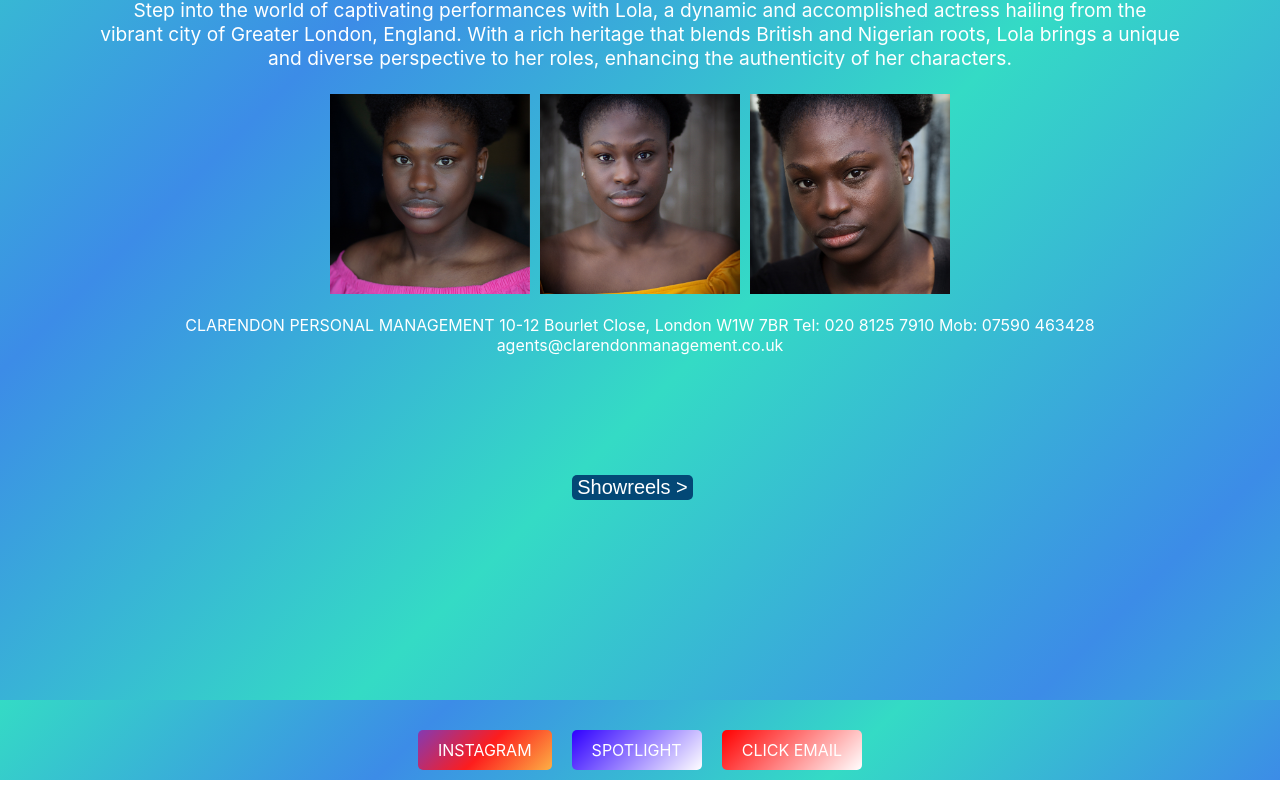
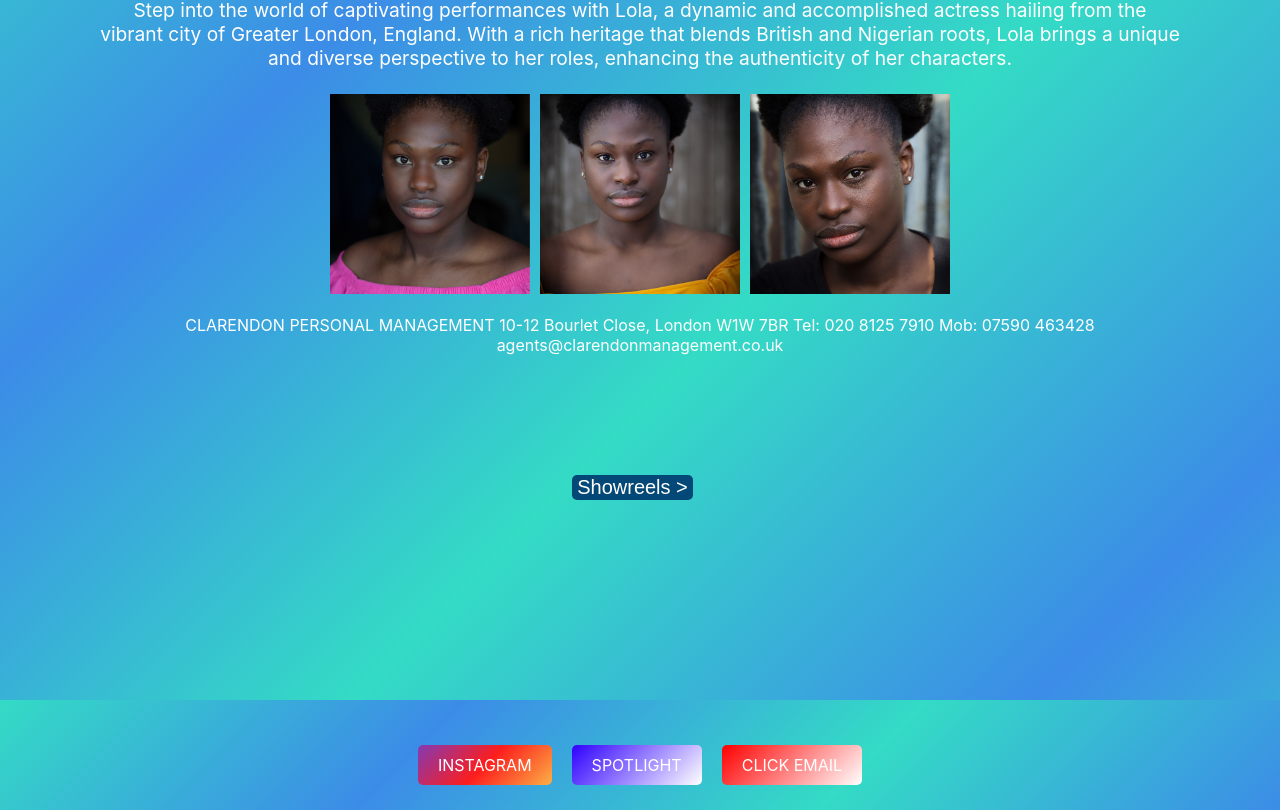
Before and after one commit to bbusari01/lola_website, a React (Create React App) app in the folder portfolio/: page / in a window 1280 px wide. Shown: the part 402-1212 px from the top of the page. Before the commit the page ends 1182 px from the top, so only its background shows below. Built offline with nearby package versions, Linux system fonts and the light colour scheme.

Commit message:
small update

```diff
--- a/portfolio/src/App.css
+++ b/portfolio/src/App.css
@@ -176,5 +176,5 @@ video {
 .App-footer {
   background: linear-gradient(135deg, #34dbc5, #3c8ce7, #34dbc5, #3c8ce7);
   color: white;
-  padding: 10px;
+  padding: 25px;
 }
```
